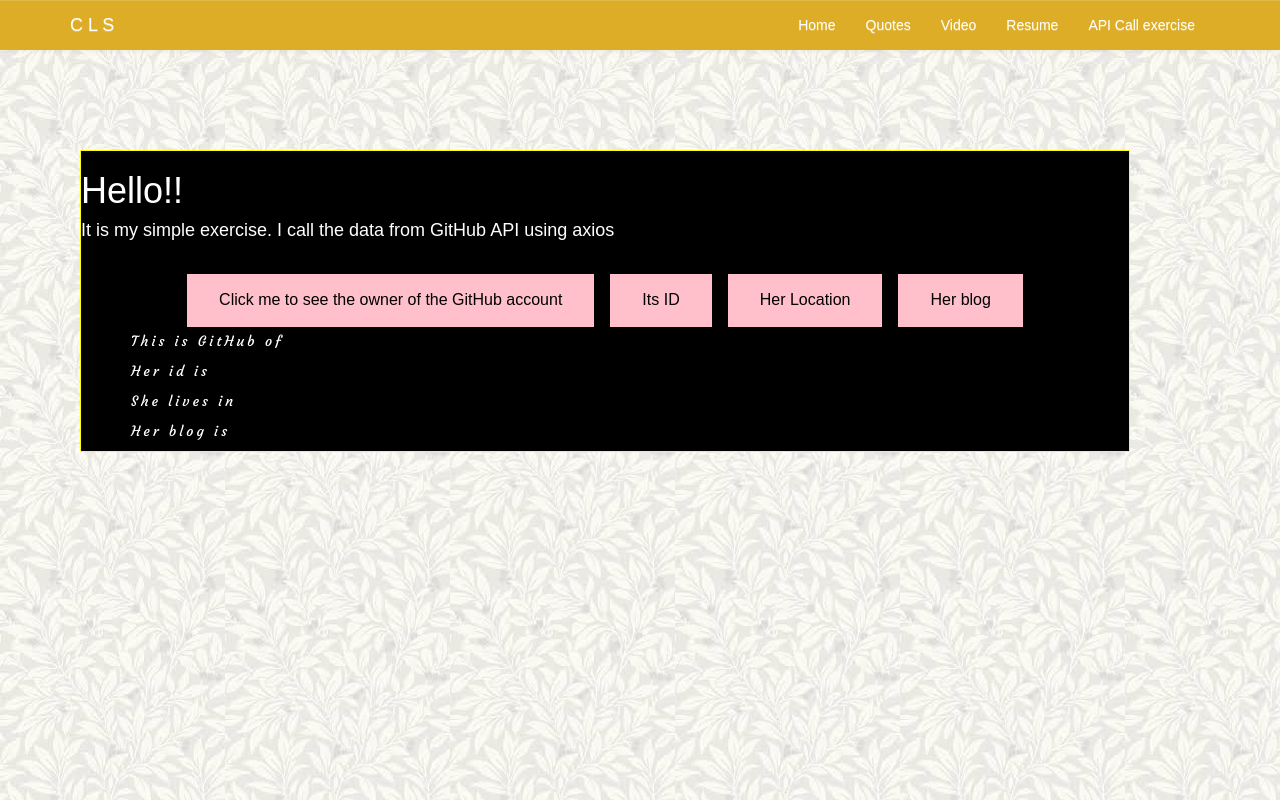
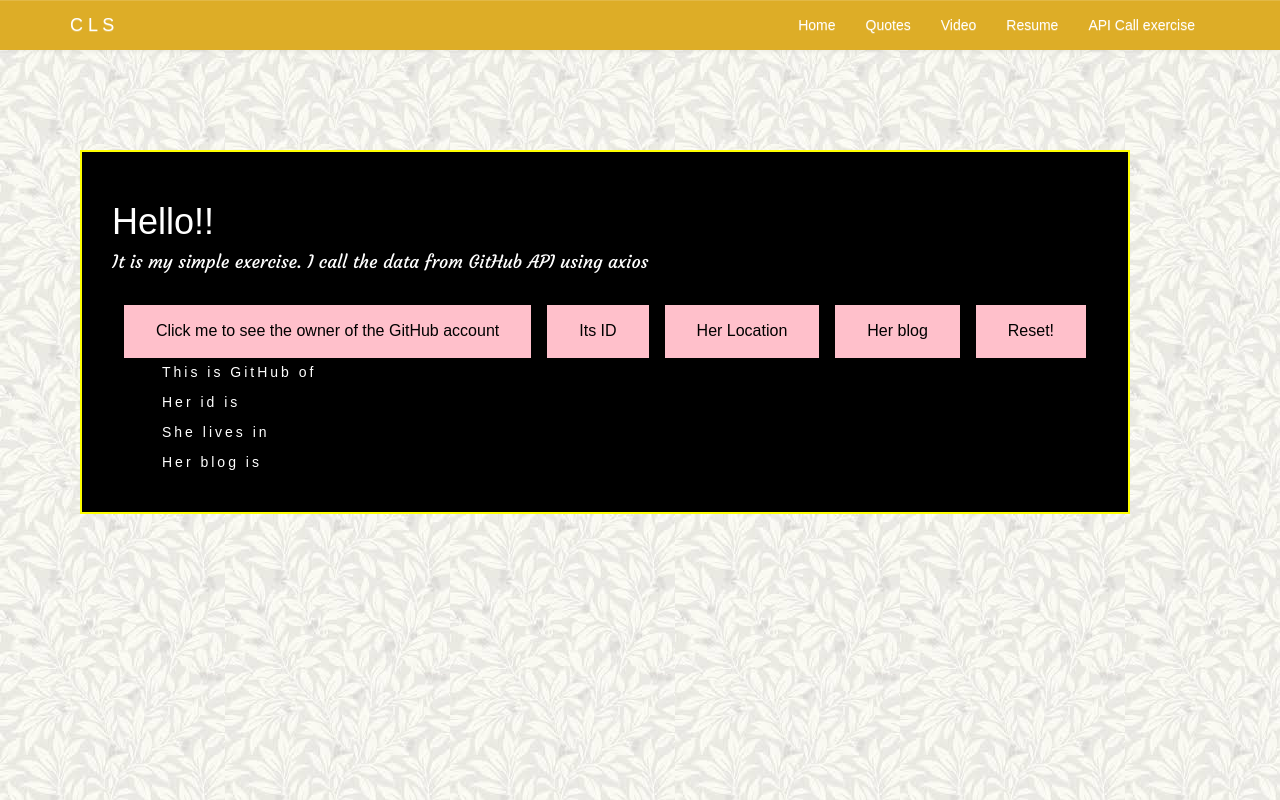
Before and after one commit to lolita89/portfolioproject, a React (Create React App) app: page /apicall in a window 1280 px wide. Built offline with nearby package versions, Linux system fonts and the light colour scheme; a web font is replaced by a local one.

Commit message:
fixing some css and adding reset for API call

```diff
--- a/src/components/ApiEx.css
+++ b/src/components/ApiEx.css
@@ -1,10 +1,11 @@
 .container-api {
-    border: 1px solid yellow;
+    border: 2px solid yellow;
     color: white;
     margin-top: 100px;
     margin-bottom: 100px;
     margin-right: 150px;
     margin-left: 80px;
+    padding: 30px;
     background-color: black;
 }
 
--- a/src/components/ApiEx.js
+++ b/src/components/ApiEx.js
@@ -16,6 +16,7 @@ class ApiEx extends Component {
         this.idClick = this.idClick.bind(this)
         this.locationClick = this.locationClick.bind(this)
         this.blogClick = this.blogClick.bind(this)
+        this.reset = this.reset.bind(this)
       }
 
       nameClick () {
@@ -36,6 +37,15 @@ class ApiEx extends Component {
       blogClick () {
         axios.get('https://api.github.com/users/lolita89')
           .then(response => this.setState({blog: response.data.blog}))
+      }
+
+      reset() {
+        this.setState({
+          username: '',
+          id: '',
+          location: '',
+          blog: ''
+        })
       }
 
       render() {
@@ -63,6 +73,10 @@ class ApiEx extends Component {
                 Her blog
               </button>
 
+              <button className="button button-blog" onClick={this.reset}>
+                Reset!
+              </button>
+
               <p>This is GitHub of {this.state.username}</p>
               <p>Her id is {this.state.id}</p>
               <p>She lives in {this.state.location}</p>
--- a/src/components/Home.css
+++ b/src/components/Home.css
@@ -35,7 +35,7 @@ body {
   }
 
 
-  p {
+  h4 {
    font-family: 'Courgette', cursive;
   }
 
--- a/src/components/Home.js
+++ b/src/components/Home.js
@@ -4,41 +4,36 @@ import { Jumbotron, Grid, Row, Col, Image, Button } from 'react-bootstrap';
 import './Home.css';
 
 class Home extends Component {
-    // constructor() {
-    //     super();
-    //     this.state = {
-    //         title: "Welcome",
-    //     };
-    // }
-
-    // changeTitle(title){
-    //     this.setState({title});
-
-    // }
     render() {
         return (
             <Grid>
                 <Jumbotron>
                     <h2> Hey, my name is Cika. Nice to meet you :D </h2>
-                <p className="subtitle">I am a Front End Developer living in The Netherlands.</p>
+                    <h4 className="subtitle">I am a Front End Developer living in The Netherlands.</h4>
                     <Link to="/resume">
                     <Button bsStyle="warning"><b>My Resume</b></Button>
                     </Link>
                 </Jumbotron>
-                <Row className="show-grid text-center">
+
+                <Row className="    -grid text-center">
                     <Col xs={4} md={5} >
                         <a href="https://github.com/lolita89">
-                <   Image className="Github" src="assets/GitHub_Logo.png" />
+                        <Image className="Github" src="assets/GitHub_Logo.png" />
                         </a>
+
+                        <br/>
+                        <br/>
+                        <br/>
+
                         <a href="https://www.linkedin.com/in/cikalolita/">
                         <Image className="Github" src="assets/linkedin.png" />
                         </a>
                     </Col>
+
                     <Col xs={4} md={5} mdPush={2} >
                         <Image src="assets/foto-cika.jpg" circle className="resume-pic" />
-                    <h3>Cika Lolita SUgiharto</h3>
-                    <p>A Junior Front-end Developer</p>
-                {/* <Quotes changeTitle={this.changeTitle.bind(this)} title={this.state.title}/> */}
+                        <h3>Cika Lolita Sugiharto</h3>
+                        <h4>A Junior Front-end Developer</h4>
                     </Col>
                 </Row>
             </Grid>
```
Lines whose indentation alone changed are shown as unchanged.
